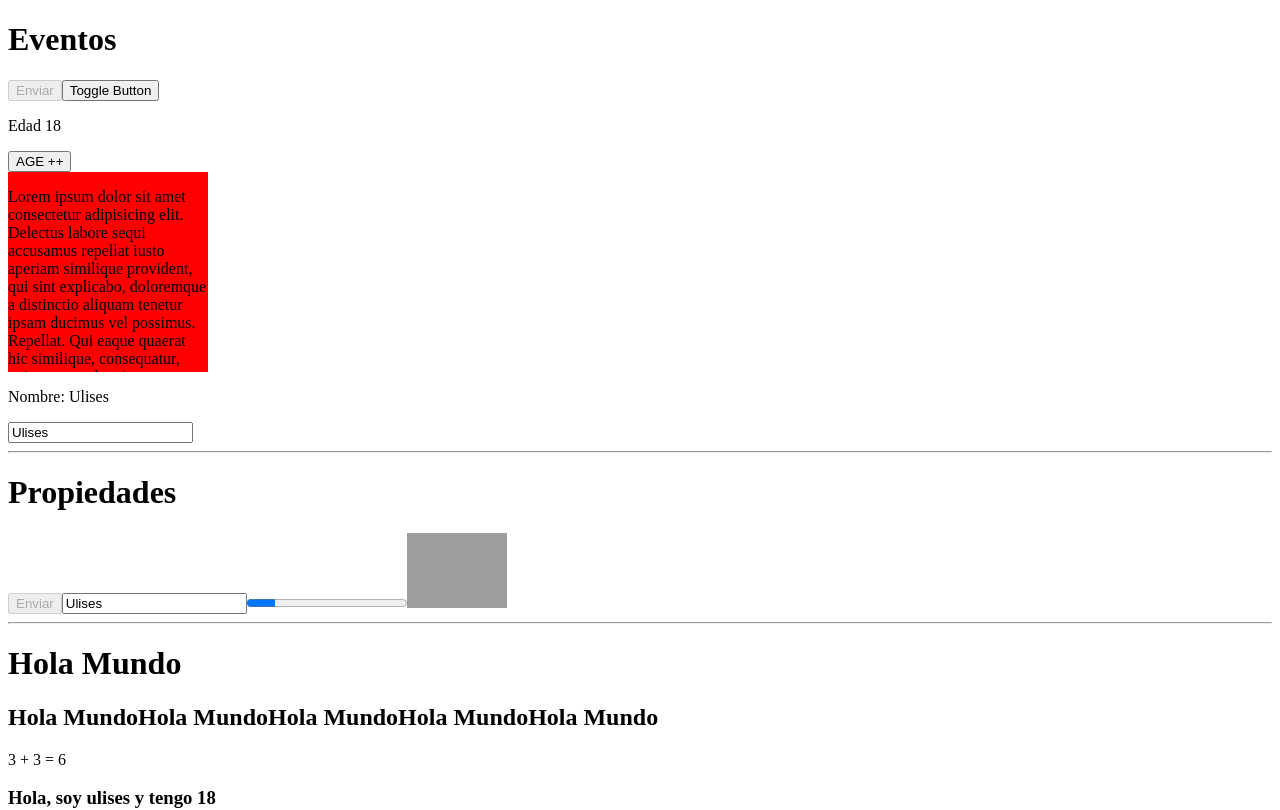
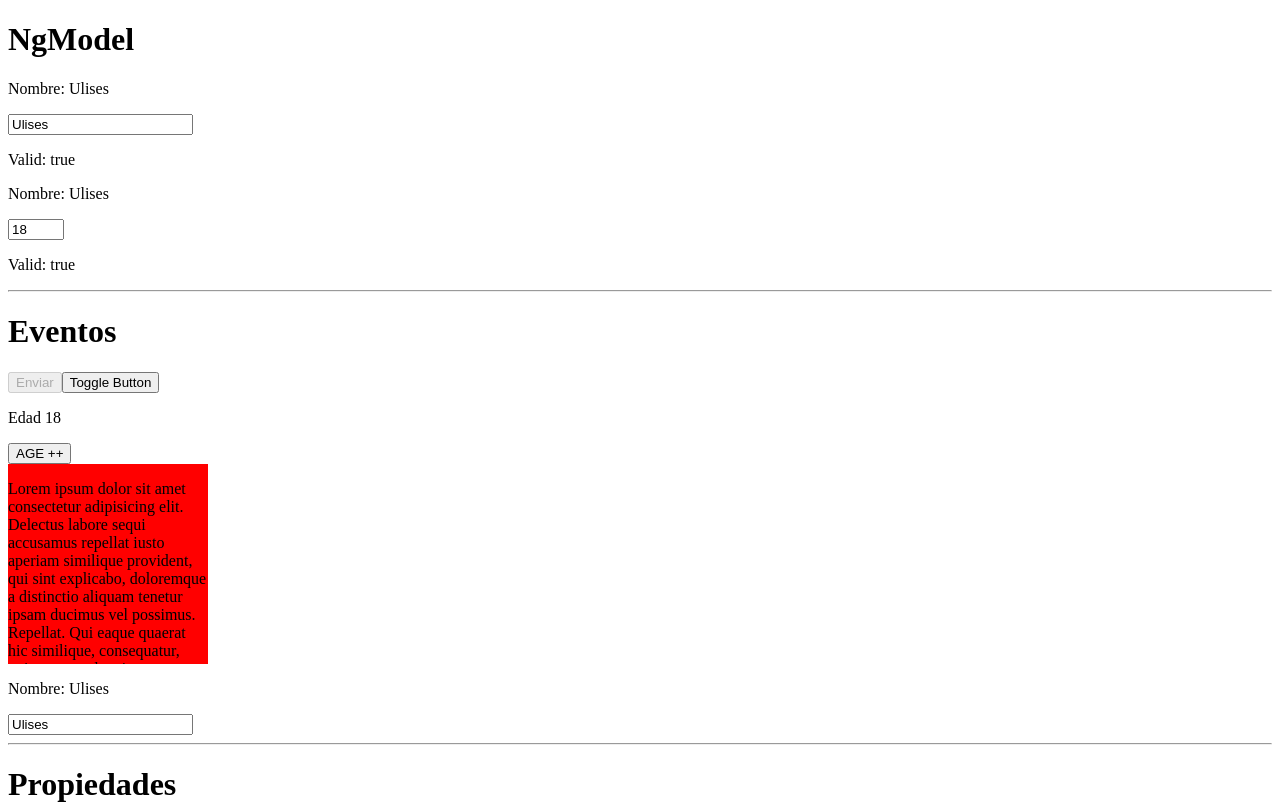
Before and after one commit to UlisesC12/myStoreAngular, an Angular app: page / in a window 1280 px wide. Shown: the top 810 px of the page. Built offline with nearby package versions, Linux system fonts and the light colour scheme; grey boxes are pictures that could not be loaded.

Commit message:
Add NgModel

```diff
--- a/src/app/app.component.html
+++ b/src/app/app.component.html
@@ -1,3 +1,11 @@
+<h1>NgModel</h1>
+<p>Nombre: {{person.name}}</p>
+<input type="text" required #nameInput="ngModel" id="" [(ngModel)]="person.name" >
+<p>Valid: {{nameInput.valid}}</p>
+<p>Nombre: {{person.name}}</p>
+<input type="number" max="18" min="10" required #ageInput="ngModel" id="" [(ngModel)]="person.age" >
+<p>Valid: {{ageInput.valid}}</p>
+<hr>
 <h1>Eventos</h1>
 <button [disabled]="btnDisabled">Enviar</button>
 <button (click)="toggleButton()">Toggle Button</button>
--- a/src/app/app.module.ts
+++ b/src/app/app.module.ts
@@ -1,5 +1,6 @@
 import { NgModule } from '@angular/core';
 import { BrowserModule } from '@angular/platform-browser';
+import { FormsModule } from '@angular/forms';
 
 import { AppRoutingModule } from './app-routing.module';
 import { AppComponent } from './app.component';
@@ -10,7 +11,8 @@ import { AppComponent } from './app.component';
   ],
   imports: [
     BrowserModule,
-    AppRoutingModule
+    AppRoutingModule,
+    FormsModule
   ],
   providers: [],
   bootstrap: [AppComponent]
```
